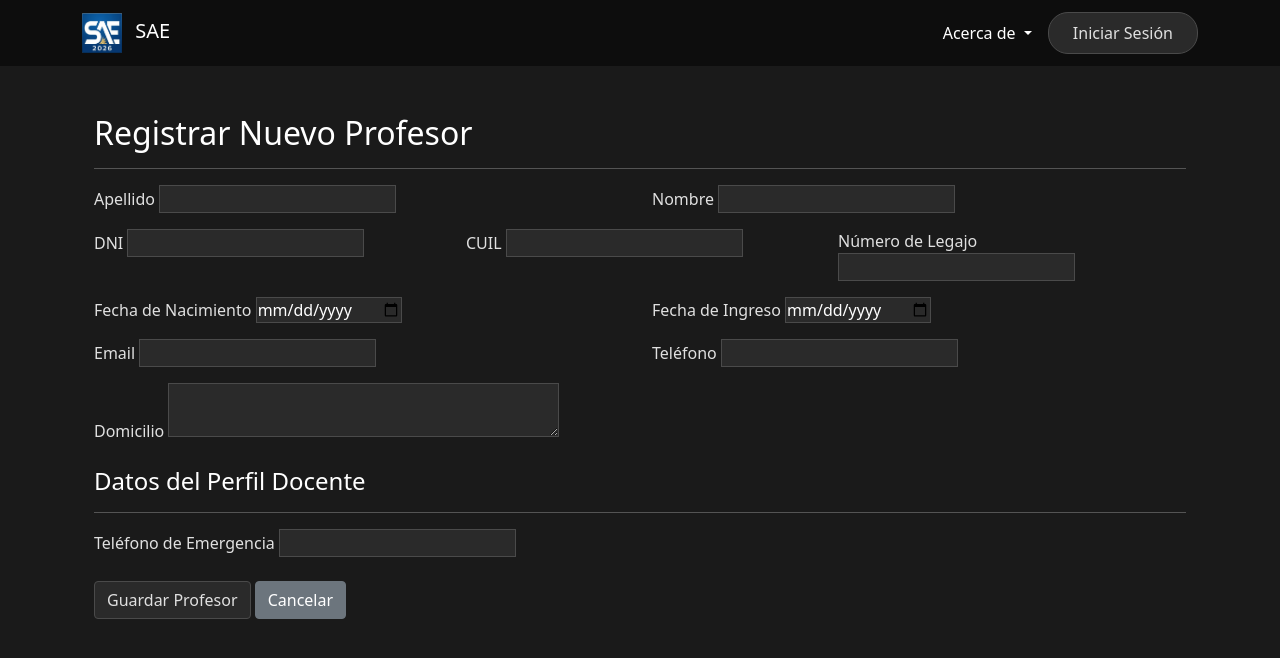
After one commit to flipps12/SAE, a Django app: page /profesores/nuevo/ in a window 1280 px wide. The commit adds this page. Shown: the top 658 px of the page. Run offline with Django 5.2, Linux system fonts and the light colour scheme.

Commit message:
carga de profesores

```diff
--- a/gestion_academica/forms.py
+++ b/gestion_academica/forms.py
@@ -1,7 +1,8 @@
 from django import forms
+from django.db import transaction
 from django.core.exceptions import ValidationError
-
-from .models import Alumno, Persona, Curso, Burbuja, CicloLectivo, HistorialAcademico, Comunicado
+from .validators import dni_validator, cuil_validator
+from .models import Alumno, Persona, Curso, Burbuja, CicloLectivo, HistorialAcademico, Comunicado, Profesor
 
 # --------------------------------------------------------------------------------------
 # ---                           Form ImportarAlumnos                                 ---
@@ -154,3 +155,74 @@ class ComunicadoForm(forms.ModelForm):
                 'class': 'form-select bg-dark text-white border-secondary'
             }),
         }
+
+
+class AltaProfesorForm(forms.Form):
+    # Campos de Persona
+    nombre = forms.CharField(max_length=50, label="Nombre")
+    apellido = forms.CharField(max_length=50, label="Apellido")
+    dni = forms.CharField(max_length=8, label="DNI", validators=[dni_validator])
+    cuil = forms.CharField(max_length=11, label="CUIL", validators=[cuil_validator])
+    numero_legajo = forms.CharField(max_length=30, label="Número de Legajo")
+    fecha_nacimiento = forms.DateField(
+        required=False,
+        label="Fecha de Nacimiento",
+        widget=forms.DateInput(attrs={'type': 'date'})
+    )
+    fecha_ingreso = forms.DateField(
+        required=False,
+        label="Fecha de Ingreso",
+        widget=forms.DateInput(attrs={'type': 'date'})
+    )
+    email = forms.EmailField(required=False, label="Email")
+    telefono = forms.CharField(max_length=20, required=False, label="Teléfono")
+    domicilio = forms.CharField(widget=forms.Textarea(attrs={'rows': 2}), required=False, label="Domicilio")
+
+    # Campo específico de Profesor
+    telefono_emergencia = forms.CharField(max_length=20, required=False, label="Teléfono de Emergencia")
+
+    def clean_dni(self):
+        dni = self.cleaned_data.get('dni')
+        if Persona.objects.filter(dni=dni).exists():
+            raise forms.ValidationError("Ya existe una persona registrada con este DNI.")
+        return dni
+
+    def clean_cuil(self):
+        cuil = self.cleaned_data.get('cuil')
+        if Persona.objects.filter(cuil=cuil).exists():
+            raise forms.ValidationError("Ya existe una persona registrada con este CUIL.")
+        return cuil
+
+    def clean_numero_legajo(self):
+        legajo = self.cleaned_data.get('numero_legajo')
+        if Persona.objects.filter(numero_legajo=legajo).exists():
+            raise forms.ValidationError("Este número de legajo ya se encuentra asignado.")
+        return legajo
+
+    def save(self):
+        """
+        Guarda de forma atómica tanto la Persona como el Profesor.
+        Si algo falla en el camino, se aplica un rollback completo.
+        """
+        with transaction.atomic():
+            # 1. Crear la instancia de Persona
+            persona = Persona.objects.create(
+                nombre=self.cleaned_data['nombre'],
+                apellido=self.cleaned_data['apellido'],
+                dni=self.cleaned_data['dni'],
+                cuil=self.cleaned_data['cuil'],
+                numero_legajo=self.cleaned_data['numero_legajo'],
+                fecha_nacimiento=self.cleaned_data.get('fecha_nacimiento'),
+                fecha_ingreso=self.cleaned_data.get('fecha_ingreso'),
+                email=self.cleaned_data.get('email', ''),
+                telefono=self.cleaned_data.get('telefono', ''),
+                domicilio=self.cleaned_data.get('domicilio', '')
+            )
+
+            # 2. Crear el Profesor vinculando la Persona creada
+            profesor = Profesor.objects.create(
+                persona=persona,
+                telefono_emergencia=self.cleaned_data.get('telefono_emergencia', '')
+            )
+
+            return profesor
--- /dev/null
+++ b/gestion_academica/templates/profesores/alta_profesor.html
@@ -0,0 +1,98 @@
+{% extends "usuarios/base.html" %}
+
+{% block content %}
+<div class="container mt-4">
+    <h2>Registrar Nuevo Profesor</h2>
+    <hr>
+
+    <form method="post" class="needs-validation" novalidate>
+        {% csrf_token %}
+
+        {% if form.non_field_errors %}
+            <div class="alert alert-danger">
+                {% for error in form.non_field_errors %}
+                    <p class="mb-0">{{ error }}</p>
+                {% endfor %}
+            </div>
+        {% endif %}
+
+        <div class="row">
+            <div class="col-md-6 mb-3">
+                <label for="{{ form.apellido.id_for_label }}">{{ form.apellido.label }}</label>
+                {{ form.apellido }}
+                <small class="text-danger">{{ form.apellido.errors }}</small>
+            </div>
+            <div class="col-md-6 mb-3">
+                <label for="{{ form.nombre.id_for_label }}">{{ form.nombre.label }}</label>
+                {{ form.nombre }}
+                <small class="text-danger">{{ form.nombre.errors }}</small>
+            </div>
+        </div>
+
+        <div class="row">
+            <div class="col-md-4 mb-3">
+                <label for="{{ form.dni.id_for_label }}">{{ form.dni.label }}</label>
+                {{ form.dni }}
+                <small class="form-text text-muted">{{ form.dni.help_text }}</small>
+                <small class="text-danger">{{ form.dni.errors }}</small>
+            </div>
+            <div class="col-md-4 mb-3">
+                <label for="{{ form.cuil.id_for_label }}">{{ form.cuil.label }}</label>
+                {{ form.cuil }}
+                <small class="form-text text-muted">{{ form.cuil.help_text }}</small>
+                <small class="text-danger">{{ form.cuil.errors }}</small>
+            </div>
+            <div class="col-md-4 mb-3">
+                <label for="{{ form.numero_legajo.id_for_label }}">{{ form.numero_legajo.label }}</label>
+                {{ form.numero_legajo }}
+                <small class="text-danger">{{ form.numero_legajo.errors }}</small>
+            </div>
+        </div>
+
+        <div class="row">
+            <div class="col-md-6 mb-3">
+                <label for="{{ form.fecha_nacimiento.id_for_label }}">{{ form.fecha_nacimiento.label }}</label>
+                {{ form.fecha_nacimiento }}
+                <small class="text-danger">{{ form.fecha_nacimiento.errors }}</small>
+            </div>
+            <div class="col-md-6 mb-3">
+                <label for="{{ form.fecha_ingreso.id_for_label }}">{{ form.fecha_ingreso.label }}</label>
+                {{ form.fecha_ingreso }}
+                <small class="text-danger">{{ form.fecha_ingreso.errors }}</small>
+            </div>
+        </div>
+
+        <div class="row">
+            <div class="col-md-6 mb-3">
+                <label for="{{ form.email.id_for_label }}">{{ form.email.label }}</label>
+                {{ form.email }}
+                <small class="text-danger">{{ form.email.errors }}</small>
+            </div>
+            <div class="col-md-6 mb-3">
+                <label for="{{ form.telefono.id_for_label }}">{{ form.telefono.label }}</label>
+                {{ form.telefono }}
+                <small class="text-danger">{{ form.telefono.errors }}</small>
+            </div>
+        </div>
+
+        <div class="mb-3">
+            <label for="{{ form.domicilio.id_for_label }}">{{ form.domicilio.label }}</label>
+            {{ form.domicilio }}
+            <small class="text-danger">{{ form.domicilio.errors }}</small>
+        </div>
+
+        <h4 class="mt-4">Datos del Perfil Docente</h4>
+        <hr>
+        <div class="mb-3 col-md-6">
+            <label for="{{ form.telefono_emergencia.id_for_label }}">{{ form.telefono_emergencia.label }}</label>
+            {{ form.telefono_emergencia }}
+            <small class="text-danger">{{ form.telefono_emergencia.errors }}</small>
+        </div>
+
+        <div class="mt-4">
+            <button type="submit" class="btn btn-primary">Guardar Profesor</button>
+            <a href="{% url 'listado_profesor' %}" class="btn btn-secondary">Cancelar</a>
+        </div>
+    </form>
+</div>
+{% endblock %}
--- a/gestion_academica/urls.py
+++ b/gestion_academica/urls.py
@@ -13,6 +13,7 @@ urlpatterns = [
 
     # --- DOMINIO: PROFESORES Y CARGOS ---
     path('profesores/', profesores.ProfesorListView.as_view(), name='listado_profesor'),
+    path('profesores/nuevo/', profesores.AltaProfesorView.as_view(), name='alta_profesor'),
     path('cargos/', cargos.ListaCargosView.as_view(), name='lista_cargos'),
 
     # --- DOMINIO: CALIFICACIONES ---
--- a/gestion_academica/views/profesores.py
+++ b/gestion_academica/views/profesores.py
@@ -1,17 +1,20 @@
-from django.views.generic import ListView
+from django.views.generic import ListView, FormView
 from django.db.models import Q
+from django.urls import reverse_lazy
 # from django.contrib.auth.mixins import LoginRequiredMixin, PermissionRequiredMixin, UserPassesTestMixin
 
 from gestion_academica.models import Profesor
+from gestion_academica.forms import AltaProfesorForm
 
 
 class ProfesorListView(ListView):
     model = Profesor
     template_name = 'profesores/listado_profesor.html'
     context_object_name = 'profesores'
+    ordering = ['persona__apellido', 'persona__nombre']
 
     def get_queryset(self):
-        queryset = Profesor.objects.select_related('persona').all()
+        queryset = Profesor.objects.select_related('persona').order_by(*self.ordering)
         query = self.request.GET.get('q')
 
         if query:
@@ -29,3 +32,14 @@ class ProfesorListView(ListView):
         # Devolvemos la query al template para que el input no se vacíe al presionar "Filtrar"
         context['search_query'] = self.request.GET.get('q', '')
         return context
+
+class AltaProfesorView(FormView):
+    template_name = 'profesores/alta_profesor.html'
+    form_class = AltaProfesorForm
+    # Al usar reverse_lazy, no se evalúa la ruta hasta que se redirija efectivamente
+    success_url = reverse_lazy('listado_profesor')
+
+    def form_valid(self, form):
+        # Ejecuta el método save() transaccional que armamos en el Form
+        form.save()
+        return super().form_valid(form)
```
Also changed, not shown: gestion_academica/templates/profesores/listado_profesor.html (+6 -1 lines).
